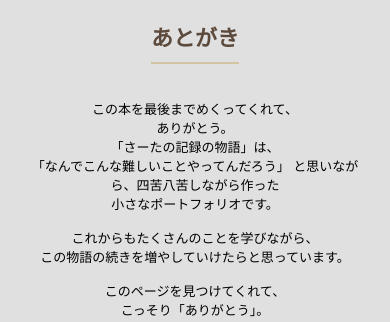
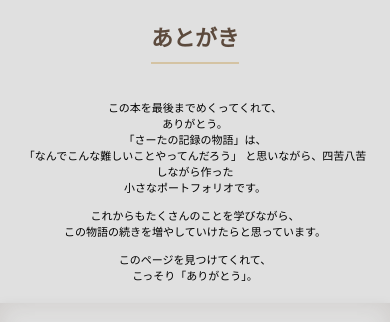
Before and after one commit to sats-portfolio2026/portfolio-book, a plain HTML site: page index.html in a window 390 px wide. Shown: the top 322 px of the page. Drawn offline with Linux system fonts and the light colour scheme; some packages are replaced by stand-ins of ours; a script that the page names is missing.

Commit message:
Decrease paragraph font size from 13px to 11px

```diff
--- a/css/style.css
+++ b/css/style.css
@@ -704,7 +704,7 @@ CONTACT
     }
 
     .page p {
-        font-size: 13px;
+        font-size: 11px;
     }
 
     .end-credit {
```
